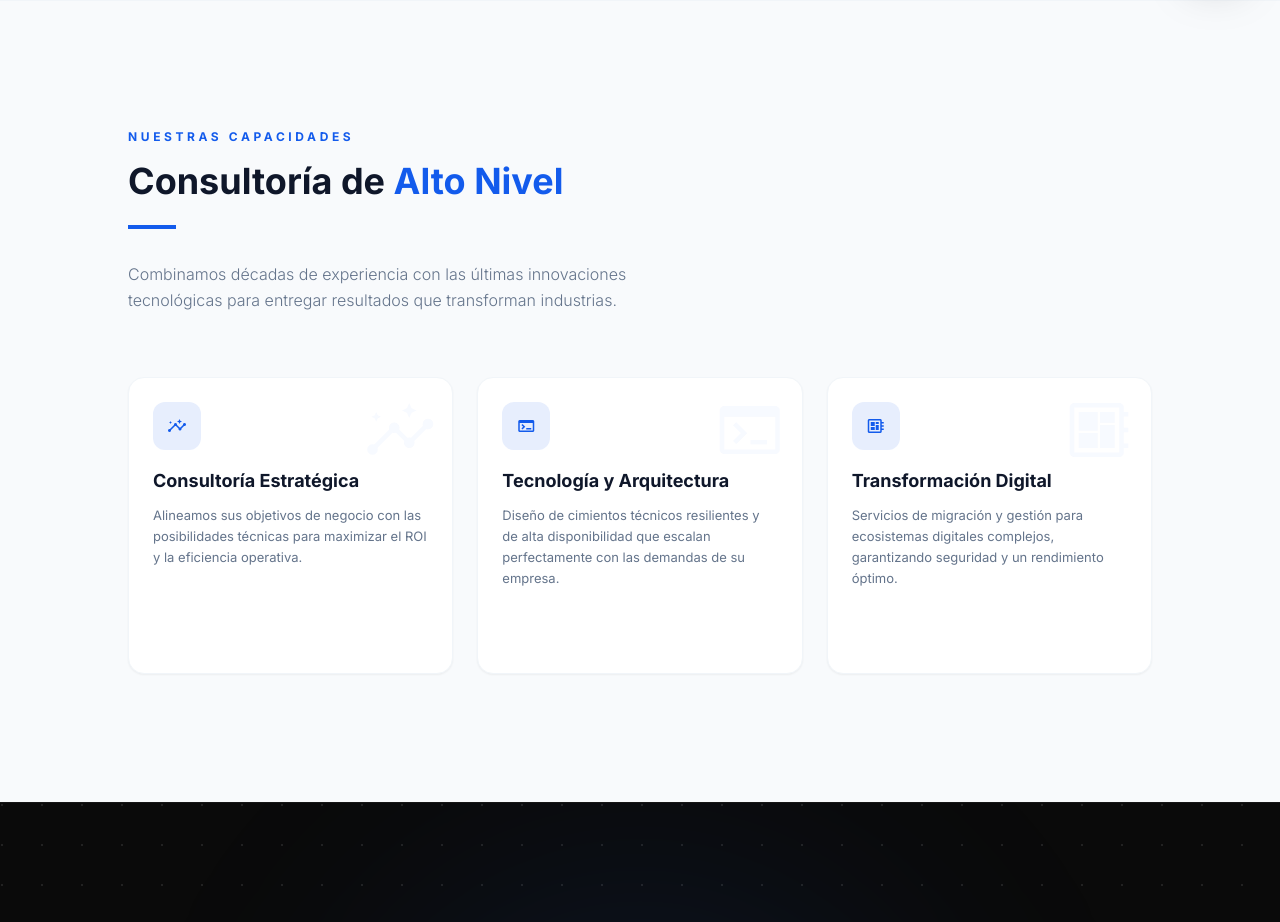
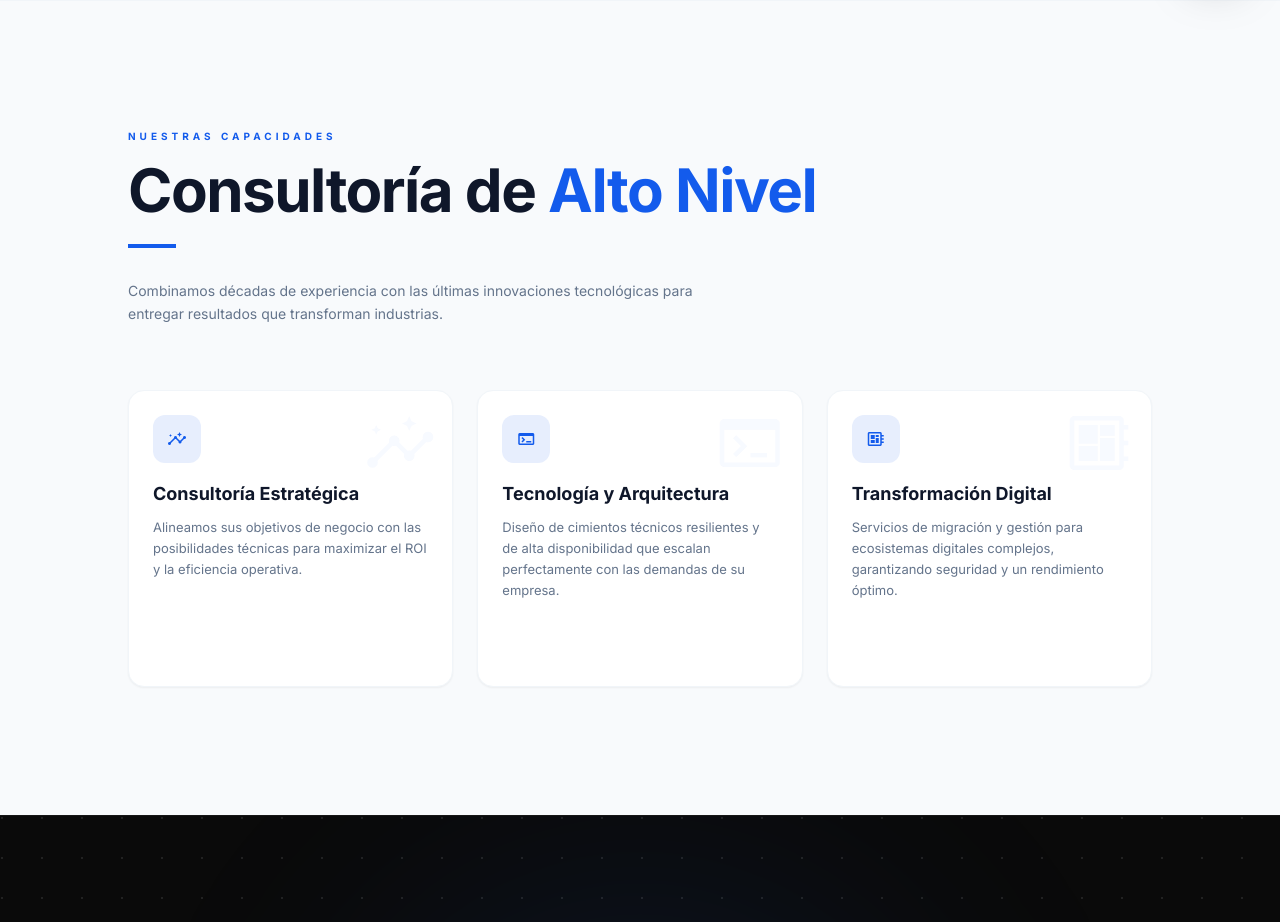
Before and after one commit to asinomas/paginaultima, a React (Vite) app in the folder Pagina_ultima/: page / in a window 1280 px wide. Shown: the part 800-1722 px from the top of the page. Built offline with nearby package versions, Linux system fonts and the light colour scheme.

Commit message:
Update Services.tsx

```diff
--- a/Pagina_ultima/src/components/Services.tsx
+++ b/Pagina_ultima/src/components/Services.tsx
@@ -27,53 +27,50 @@ const Services: React.FC<ServicesProps> = ({ onNavigate }) => {
     <section id="servicios" className="bg-slate-50 py-32 border-t border-slate-100">
       <div className="container mx-auto px-6 lg:px-8">
 
-        {/* Encabezado: Título bicolor + Línea + Frase de Experiencia */}
+        {/* Encabezado con jerarquía tipográfica ajustada */}
         <div className="max-w-5xl mx-auto mb-16">
-          <h2 className="text-xs font-bold uppercase tracking-[0.3em] text-[#135bec] mb-4">
+          {/* 1. Nuestras Capacidades: Más pequeño (text-[10px]) */}
+          <h2 className="text-[10px] font-bold uppercase tracking-[0.4em] text-[#135bec] mb-4">
             Nuestras Capacidades
           </h2>
 
-          <h3 className="text-3xl md:text-4xl font-extrabold text-slate-900 mb-6">
+          {/* 2. Consultoría de Alto Nivel: Más grande (text-5xl a 6xl) */}
+          <h3 className="text-4xl md:text-6xl font-extrabold text-slate-900 mb-6 tracking-tight">
             Consultoría de <span className="text-[#135bec]">Alto Nivel</span>
           </h3>
 
-          {/* Línea azul distintiva */}
+          {/* Línea azul */}
           <div className="h-1 w-12 bg-[#135bec] mb-8"></div>
 
-          {/* Frase de experiencia debajo de la línea */}
-          <p className="text-slate-500 max-w-xl text-base leading-relaxed font-light">
+          {/* 3. Combinamos décadas...: Más pequeño (text-sm) */}
+          <p className="text-slate-500 max-w-xl text-sm leading-relaxed font-normal">
             Combinamos décadas de experiencia con las últimas innovaciones tecnológicas para entregar resultados que transforman industrias.
           </p>
         </div>
 
-        {/* Grid: Reducción final de escala (max-w-5xl y p-6) */}
+        {/* Grid de Servicios Compacto */}
         <div className="grid grid-cols-1 gap-6 md:grid-cols-3 max-w-5xl mx-auto">
           {serviceItems.map((item, idx) => (
             <div key={idx} className="group relative rounded-2xl bg-white p-6 shadow-sm border border-slate-100 transition-all duration-500 hover:shadow-xl hover:-translate-y-1 overflow-hidden">
 
-              {/* Icono decorativo de fondo más pequeño */}
               <div className="absolute top-0 right-0 p-4 opacity-[0.03] group-hover:opacity-[0.06] transition-opacity">
                 <span className="material-symbols-outlined !text-7xl text-[#135bec]">{item.icon}</span>
               </div>
 
               <div className="relative z-10">
-                {/* Icono ajustado a size-12 */}
                 <div className="mb-5 flex size-12 items-center justify-center rounded-xl bg-[#135bec]/10 text-[#135bec] transition-all duration-500 group-hover:bg-[#135bec] group-hover:text-white group-hover:rotate-[6deg]">
                   <span className="material-symbols-outlined !text-xl">{item.icon}</span>
                 </div>
 
-                {/* Título ajustado a text-lg */}
                 <h4 className="mb-3 text-lg font-bold text-slate-900 group-hover:text-[#135bec] transition-colors leading-tight">
                   {item.title}
                 </h4>
 
-                {/* Texto ajustado a text-xs/sm */}
                 <p className="text-slate-500 leading-relaxed text-[13px]">
                   {item.description}
                 </p>
               </div>
 
-              {/* Botón Saber más más discreto */}
               <div className="mt-6 pt-5 border-t border-slate-50 opacity-0 group-hover:opacity-100 transition-all transform translate-y-2 group-hover:translate-y-0">
                  <button
                   onClick={() => onNavigate?.('services')}
```
